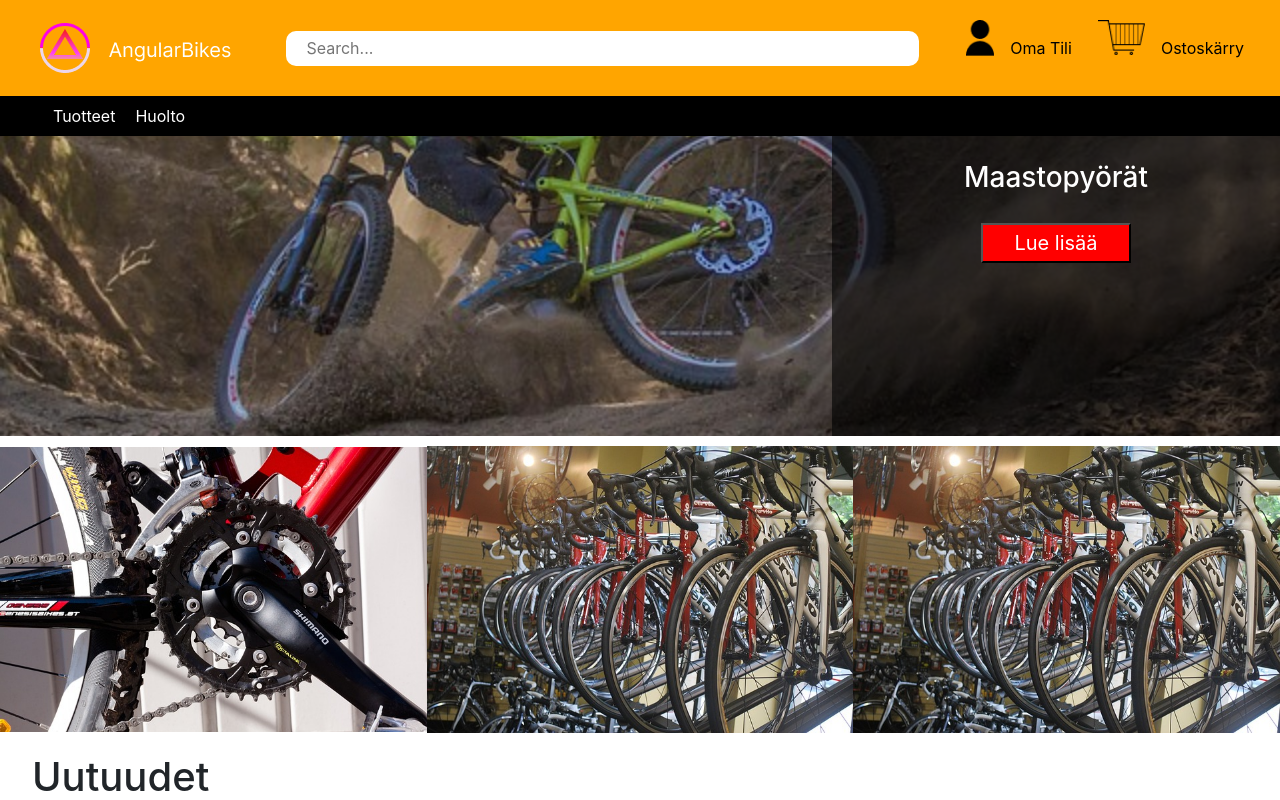
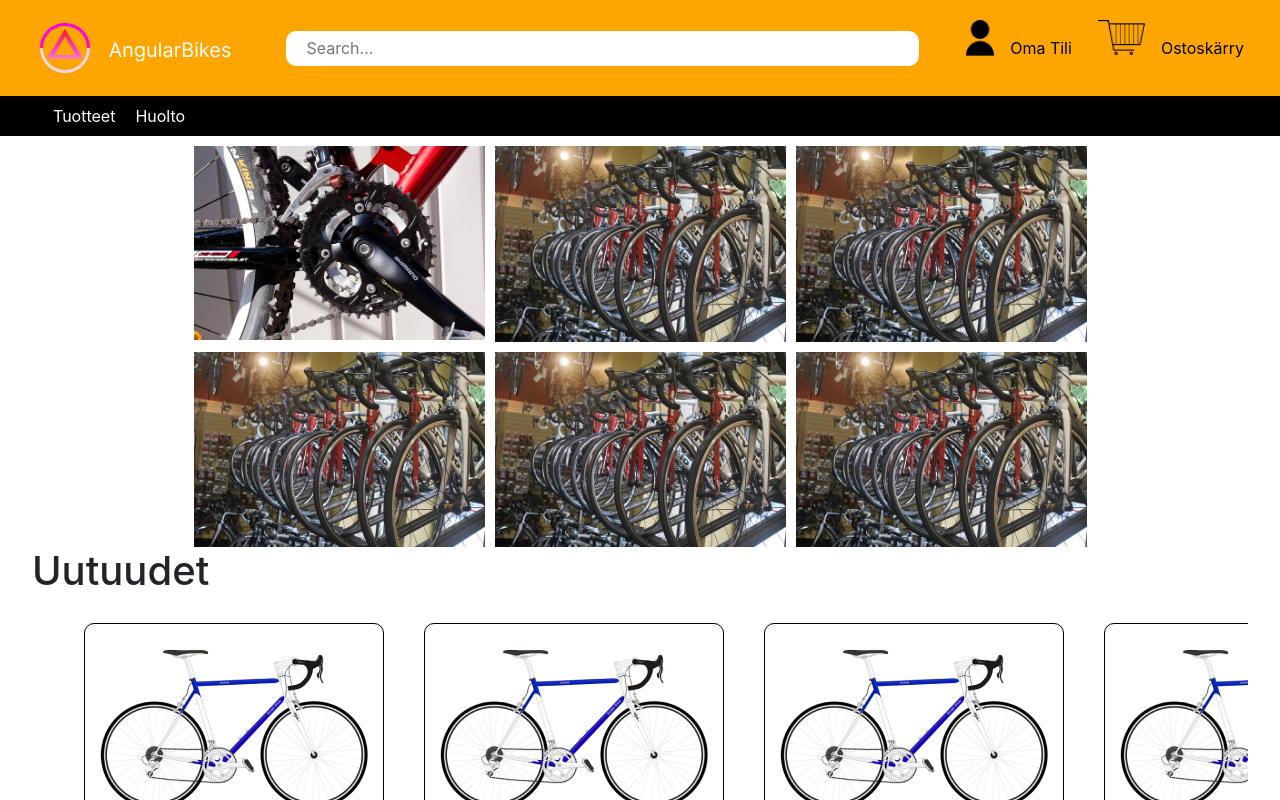
Before and after one commit to ThePugSummoner/bikestore, a React (Create React App) app: page / in a window 1280 px wide. Shown: the top 800 px of the page. Built offline with nearby package versions, Linux system fonts and the light colour scheme.

Commit message:
imageFrame updated and its css

```diff
--- a/src/App.css
+++ b/src/App.css
@@ -131,71 +131,28 @@ Footer css ends here
 /*
 ImageFrame css starts here
 */
-.image-container {
-  display: flex;
-  flex-direction: column;
-  margin: auto;
+.image-row{
+  justify-content: center;
   gap: 10px;
-  margin-bottom: 20px;
+  margin-top: 10px;
 }
-h3{
+.image-container{
+  position: relative;
+}
+.black-canvas{
+  position: absolute;
   color: white;
-  margin-top:25px;
+  display: none;
+  bottom: 0;
+  left: 0;
+  width: 100%;
+  height: 100%;
+  background: rgba(0, 0, 0, 0.5);
 }
-.top-image {
-  position: relative;
-  height: 300px;
-  width: 100%;
-  background-image: url(../src/images/mountainbike.jpg);
-  background-repeat: no-repeat;
-  background-size: cover;
-  background-position-y: 80%;
-
+.image-container:hover .black-canvas{
+  display: block;
 }
 
-.image-top-text {
-  position: absolute;
-  background: rgba(0, 0, 0, 0.6);
-  width: 35%;
-  height: 100%;
-  bottom: 0;
-  right: 0;
-  text-align: center;
-}
-.bottom-image-container{
-  display: flex;
-  flex-direction: row;
-  align-items: center;
-  justify-content: space-between;
-}
-.bottom-image{
-  position:relative;
-}
-.bottom-picture{
-  max-width:625px;
-  width: 100%;
-
-}
-.image-bottom-text{
-position: absolute;
-text-align: center;
-bottom: 0;
-height: 50%;
-background: rgba(0, 0, 0, 0.6);
-width: 100%;
-display: none;
-}
-.bottom-image:hover .image-bottom-text{
-  display:block;
-}
-.image-container button{
-  background-color: red;
-  width: 150px;
-  height: 40px;
-  color: white;
-  font-size: 20px;
-  margin-top: 20px;
-}
 /*
 ImageFrame css ends here
 */
--- a/src/components/home.js
+++ b/src/components/home.js
@@ -13,6 +13,7 @@ for(let i=0; i<10;i++){
 
     return(
        <main className="main">
+
         <ImageFrame />
         <div className="lista-test">
          <h1>Uutuudet</h1>
--- a/src/components/imagaFrame.js
+++ b/src/components/imagaFrame.js
@@ -7,35 +7,52 @@ import mallisto from "../images/mallisto.jpg"
 function ImageFrame() {
     return (
 
-        <div className="image-container">
-            <div className="top-image">
-                <div className="image-top-text">
-                    <h3>Maastopyörät</h3>
-                    <button>Lue lisää</button>
-                </div>
-            </div>
-
-
-            <div className="bottom-image-container">
-                <div className="bottom-image">
-                    <img className="bottom-picture" src={tarvike} alt="tarvike"></img>
-                    <div className="image-bottom-text">
-                        <h3>Tarvikkeet</h3>
+        <div className="container">
+            <div className="row gx-5 image-row">
+                <div className="col-md-3 p-0 image-container">
+                    <img className="img-fluid" src={tarvike} alt="tarvike"></img>
+                    <div className="black-canvas text-center pt-5">
+                        <h3>Maastopyörät</h3>
                         <button>Lue lisää</button>
                     </div>
                 </div>
-                <div className="bottom-image">
-                <img className="bottom-picture" src={mallisto} alt="mallisto"></img>
-                    <div className="image-bottom-text">
-                        <h3>Mallisto</h3>
+                <div className="col-md-3  p-0 image-container">
+                <img className="img-fluid" src={mallisto} alt="mallisto"></img>
+                    <div className="black-canvas text-center pt-5">
+                        <h3>Sähköpyörät</h3>
                         <button>Lue lisää</button>
                     </div>
 
                 </div>
-                <div className="bottom-image">
-                <img className="bottom-picture" src={mallisto} alt="mallisto"></img>
-                    <div className="image-bottom-text">
-                        <h3>Mallisto</h3>
+                <div className="col-md-3  p-0 image-container">
+                <img className="img-fluid" src={mallisto} alt="mallisto"></img>
+                    <div className="black-canvas text-center pt-5">
+                        <h3>Hypridipyörät</h3>
+                        <button>Lue lisää</button>
+                    </div>
+                    </div>
+                </div>
+                <div className="row gx-5 image-row">
+                <div className="col-md-3  p-0 image-container">
+                <img className="img-fluid" src={mallisto} alt="mallisto"></img>
+                    <div className="black-canvas text-center pt-5">
+                        <h3>Maantiepyörät</h3>
+                        <button>Lue lisää</button>
+                    </div>
+
+                </div>
+                <div className="col-md-3  p-0 image-container">
+                <img className="img-fluid" src={mallisto} alt="mallisto"></img>
+                    <div className="black-canvas text-center pt-5">
+                        <h3>Lastenpyörät</h3>
+                        <button>Lue lisää</button>
+                    </div>
+
+                </div>
+                <div className="col-md-3  p-0 image-container">
+                <img className="img-fluid" src={mallisto} alt="mallisto"></img>
+                    <div className="black-canvas text-center pt-5">
+                        <h3>Tarvikkeet</h3>
                         <button>Lue lisää</button>
                     </div>
 
```
